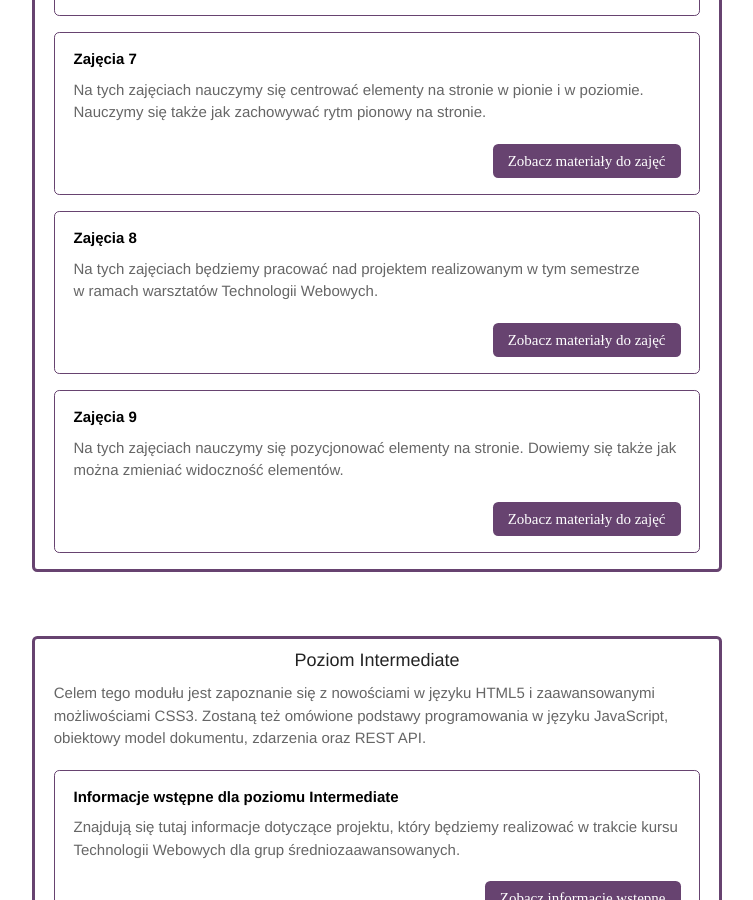
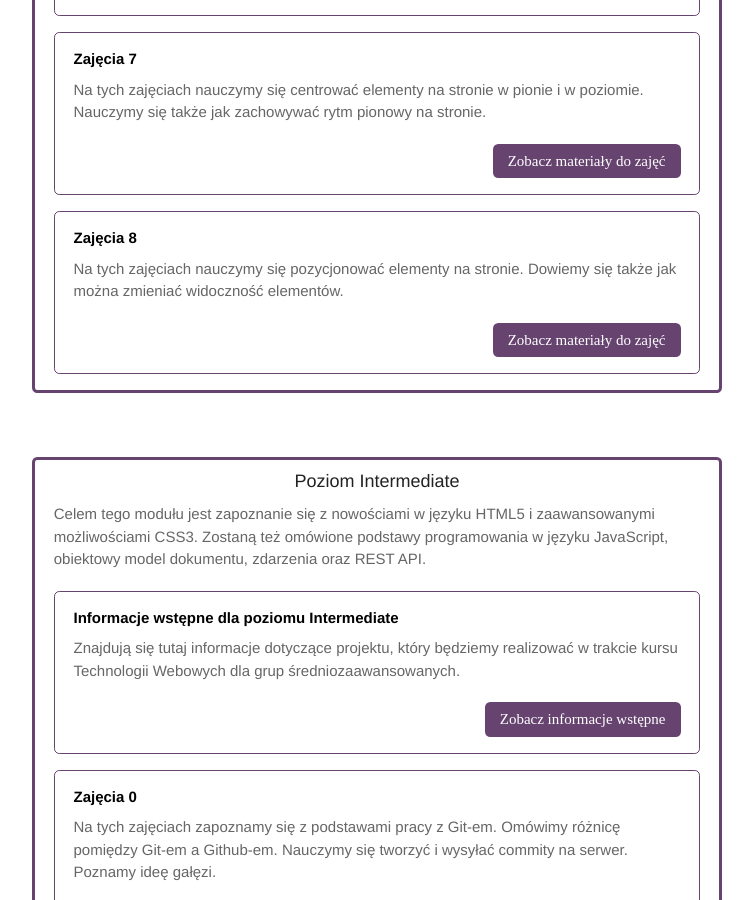
Before and after one commit to marcin-szczepanski/TWE, a Jekyll site: the page built from index.html, in a window 1280 px wide and 900 px high, scrolled down 1748 px. Shown: the whole window, without its empty margins (263-1016 px from the left). Built offline with Jekyll 4.4.1, drawn with Linux system fonts in a browser that asks for light colours; some web fonts are replaced.

Commit message:
Update index.html

```diff
--- a/index.html
+++ b/index.html
@@ -80,17 +80,9 @@
 					<div class="module">
                         <dl>
                             <dt>Zajęcia 8</dt>
-                            <dd>Na tych zajęciach będziemy pracować nad&nbsp;projektem realizowanym w tym semestrze w&nbsp;ramach warsztatów Technologii Webowych.</dd>
+							<dd>Na tych zajęciach nauczymy się pozycjonować elementy na&nbsp;stronie. Dowiemy się także jak można zmieniać widoczność elementów.</dd>
                         </dl>
                         <a href="zajecia/1A/zaj08.html" class="button-v">Zobacz materiały do&nbsp;zajęć</a>
-						<div style="clear: both;"></div>
-                    </div>
-					<div class="module">
-                        <dl>
-                            <dt>Zajęcia 9</dt>
-							<dd>Na tych zajęciach nauczymy się pozycjonować elementy na&nbsp;stronie. Dowiemy się także jak można zmieniać widoczność elementów.</dd>
-                        </dl>
-                        <a href="zajecia/1A/zaj09.html" class="button-v">Zobacz materiały do&nbsp;zajęć</a>
 						<div style="clear: both;"></div>
                     </div>
             </section>
```
